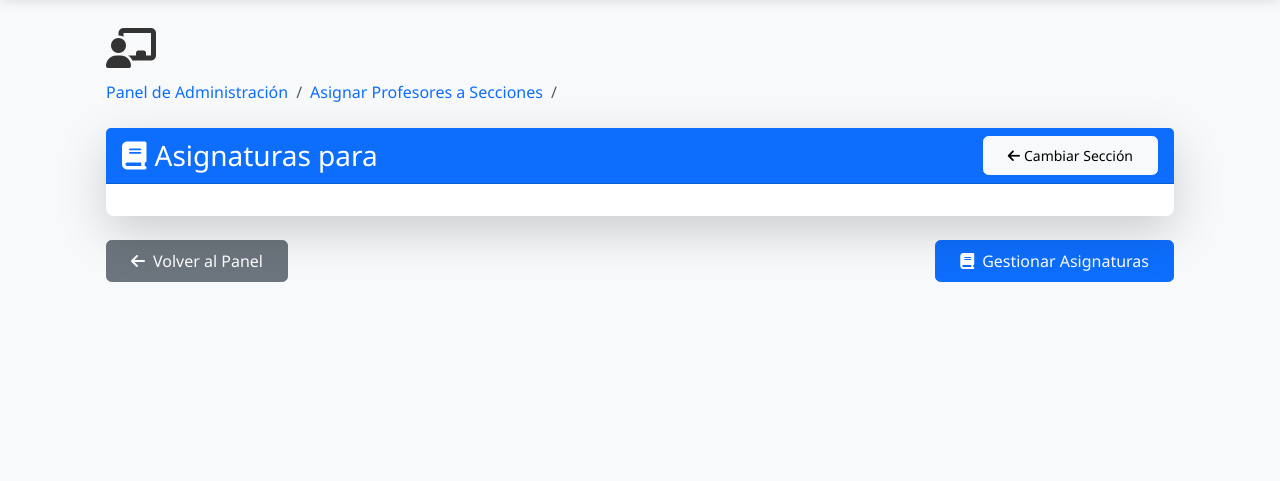
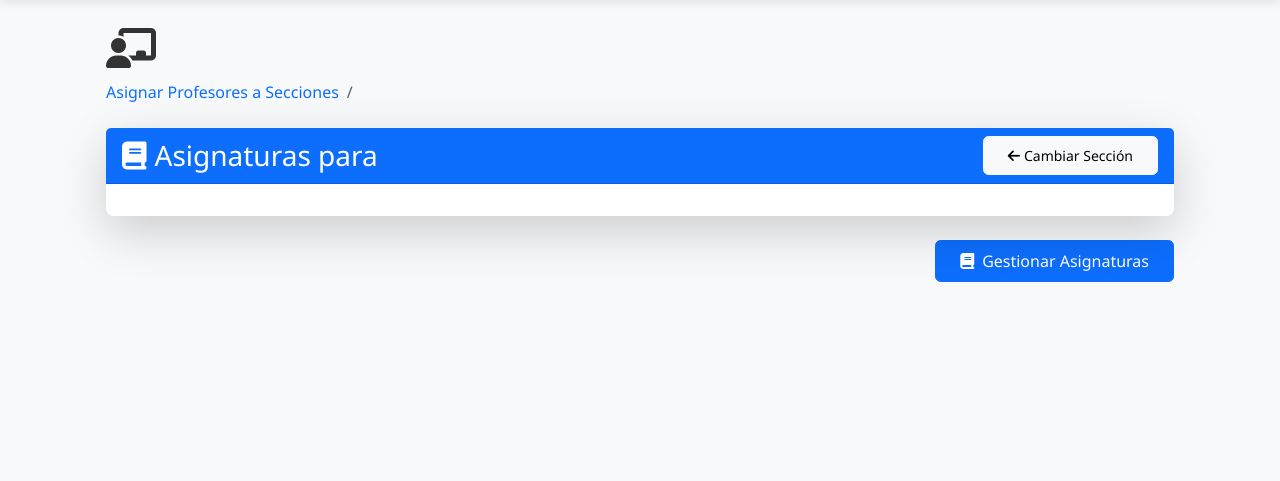
Before and after one commit to Bermudez-A/horario, a Flask app: template app/templates/admin/asignar_profesores.html in a window 1280 px wide. Shown: the part 56-537 px from the top of the page. Run offline with Flask 3, Linux system fonts and the light colour scheme; the template is opened without the code that fills it, so the values that code supplies are empty; parts of the project's set-up code (start-up, migrations or seed data) failed here and were passed over; some libraries are stand-ins or nearby versions.

Commit message:
Eliminar boton volver en asignar profesores

```diff
--- a/app/templates/admin/asignar_profesores.html
+++ b/app/templates/admin/asignar_profesores.html
@@ -6,7 +6,6 @@
 <div class="container-fluid px-4">
     <h1 class="mt-4"><i class="fas fa-chalkboard-teacher me-2"></i>{{ title }}</h1>
     <ol class="breadcrumb mb-4">
-        <li class="breadcrumb-item"><a href="{{ url_for('admin.dashboard') }}">Panel de Administración</a></li>
         <li class="breadcrumb-item"><a href="{{ url_for('admin.asignar_profesores_clases') }}">Asignar Profesores a Secciones</a></li>
         <li class="breadcrumb-item active">{{ clase.nombre }}</li>
     </ol>
@@ -88,10 +87,7 @@
                 </div>
             </div>
 
-            <div class="d-flex justify-content-between">
-                <a href="{{ url_for('admin.dashboard') }}" class="btn btn-secondary">
-                    <i class="fas fa-arrow-left me-2"></i>Volver al Panel
-                </a>
+            <div class="d-flex justify-content-end">
                 <a href="{{ url_for('admin.asignaturas') }}" class="btn btn-primary">
                     <i class="fas fa-book me-2"></i>Gestionar Asignaturas
                 </a>
```
Also changed, not shown: app/admin/routes.py (+3 -12 lines).
